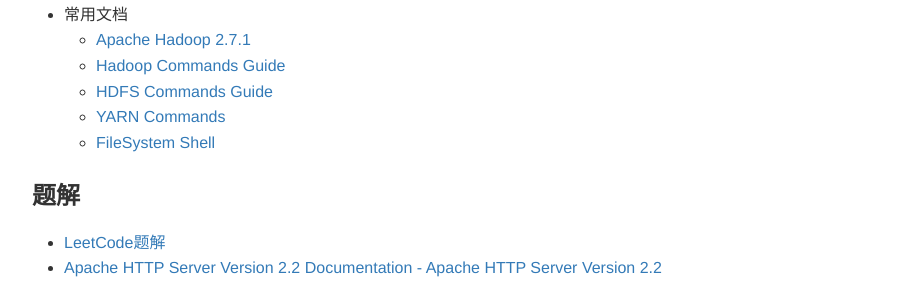
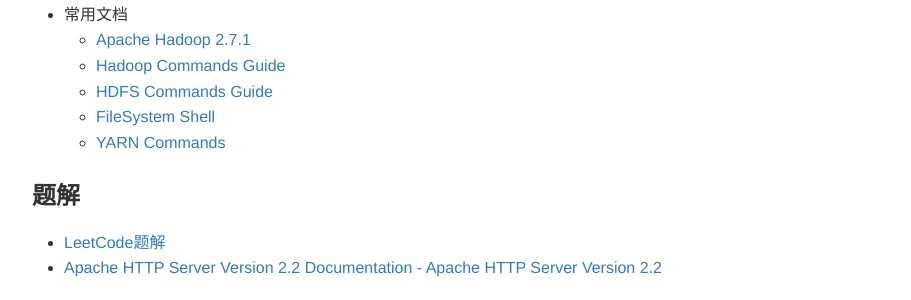
Before and after one commit to asin929/asin929.github.io, a Jekyll site: the page built from _posts/Program-Document/2016-4-9-编程资料汇总.md, in a window 1280 px wide. Shown: the part 1388-1688 px from the top of the page, without its empty margins (38-949 px from the left). Built offline with Jekyll 4.4.1, drawn with Linux system fonts in a browser that asks for light colours; comment, search, counter and statistics services are not loaded.

```diff
--- a/_posts/Program-Document/2016-4-9-编程资料汇总.md
+++ b/_posts/Program-Document/2016-4-9-编程资料汇总.md
@@ -59,8 +59,9 @@ tags : [program, document]
     + [Apache Hadoop 2.7.1](http://hadoop.apache.org/docs/current/hadoop-project-dist/hadoop-common/FileSystemShell.html#rmdir)
     + [Hadoop Commands Guide](http://hadoop.apache.org/docs/current/hadoop-project-dist/hadoop-common/CommandsManual.html)
     + [HDFS Commands Guide](http://hadoop.apache.org/docs/current/hadoop-project-dist/hadoop-hdfs/HDFSCommands.html#dfs)
+    + [FileSystem Shell](http://hadoop.apache.org/docs/current/hadoop-project-dist/hadoop-common/FileSystemShell.html)
     + [YARN Commands](http://hadoop.apache.org/docs/current/hadoop-yarn/hadoop-yarn-site/YarnCommands.html#jar)
-    + [FileSystem Shell](http://hadoop.apache.org/docs/current/hadoop-project-dist/hadoop-common/FileSystemShell.html)
+
 
 
 ### 题解
```
